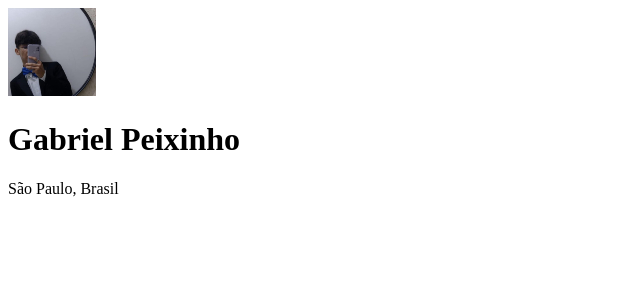
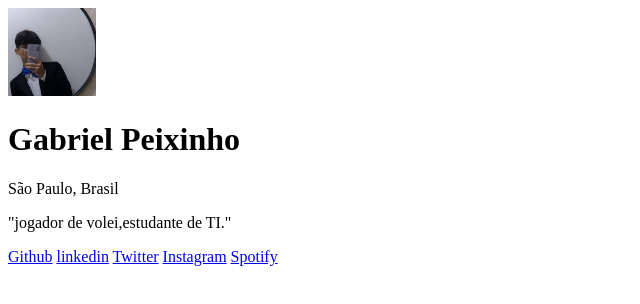
Before and after one commit to GabrielPeixinho11ATI/meu-link, a plain HTML site: page index.html in a window 1280 px wide. Shown: the whole page, without its empty margins (0-640 px from the left). Drawn offline with Linux system fonts and the light colour scheme.

Commit message:
termino do desenvolvimento do html

```diff
--- a/index.html
+++ b/index.html
@@ -10,6 +10,15 @@
         <img src="./peixinho.pge.jpg" alt="imagem do criador da pagina de link, Gabriel Peixinho">
         <h1>Gabriel Peixinho</h1>
         <p>São Paulo, Brasil</p>
+
+        <p>"jogador de volei,estudante de TI."</p>
+
+        <a href="https://github.com/GabrielPeixinho11ATI/meu-link">Github</a>
+        <a href="https://www.linkedin.com/in/gabriel-peixinho-4804a02b8/">linkedin</a>
+        <a href="https://twitter.com/GabrielPeixin19">Twitter</a>
+        <a href="https://www.instagram.com/ispeixinho/">Instagram</a>
+        <a href="https://open.spotify.com/user/31dwq54uk6nvsycqlgxufyhg5pzi">Spotify</a>
+
     </div>
 </body>
 </html>
```
